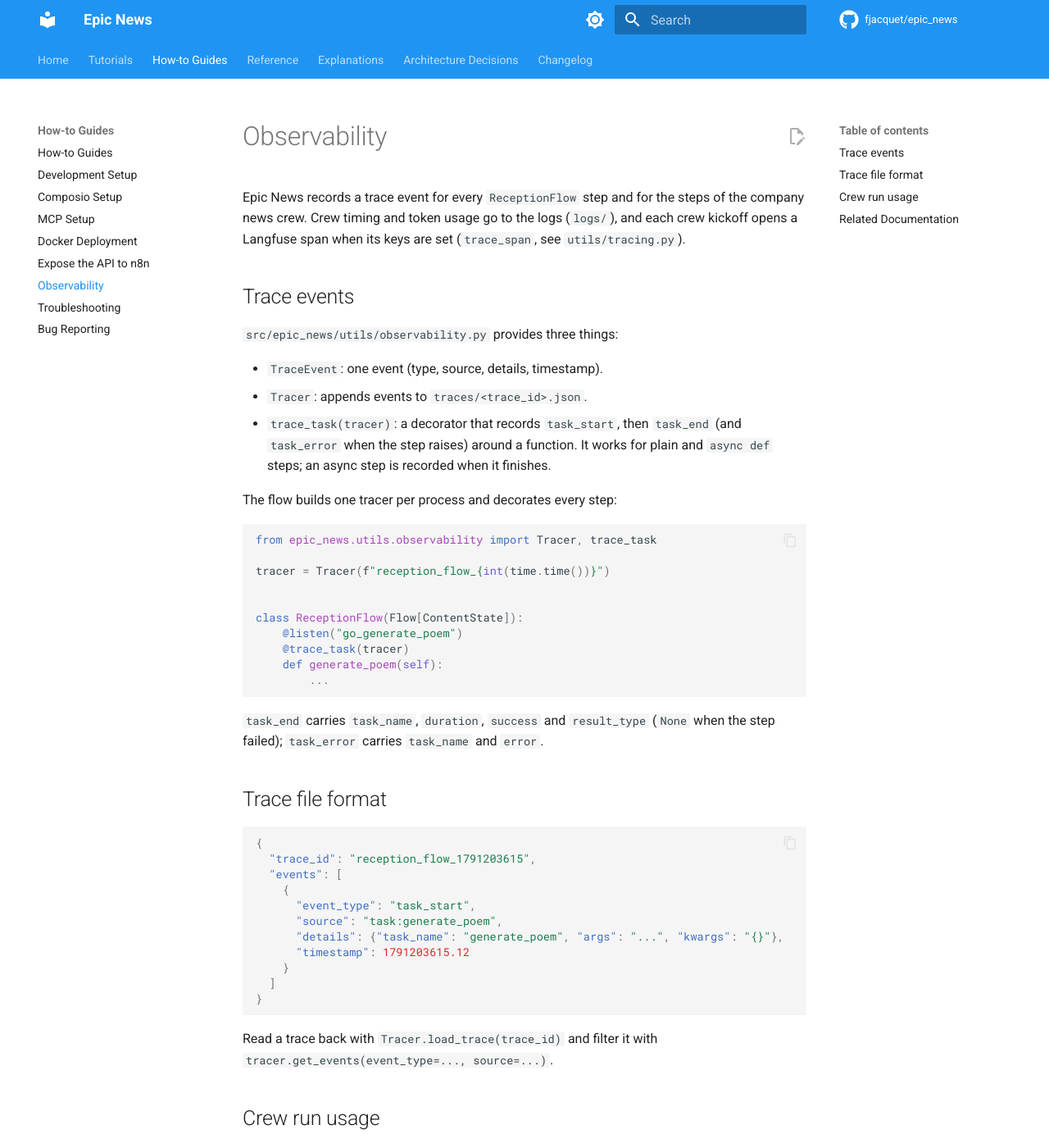
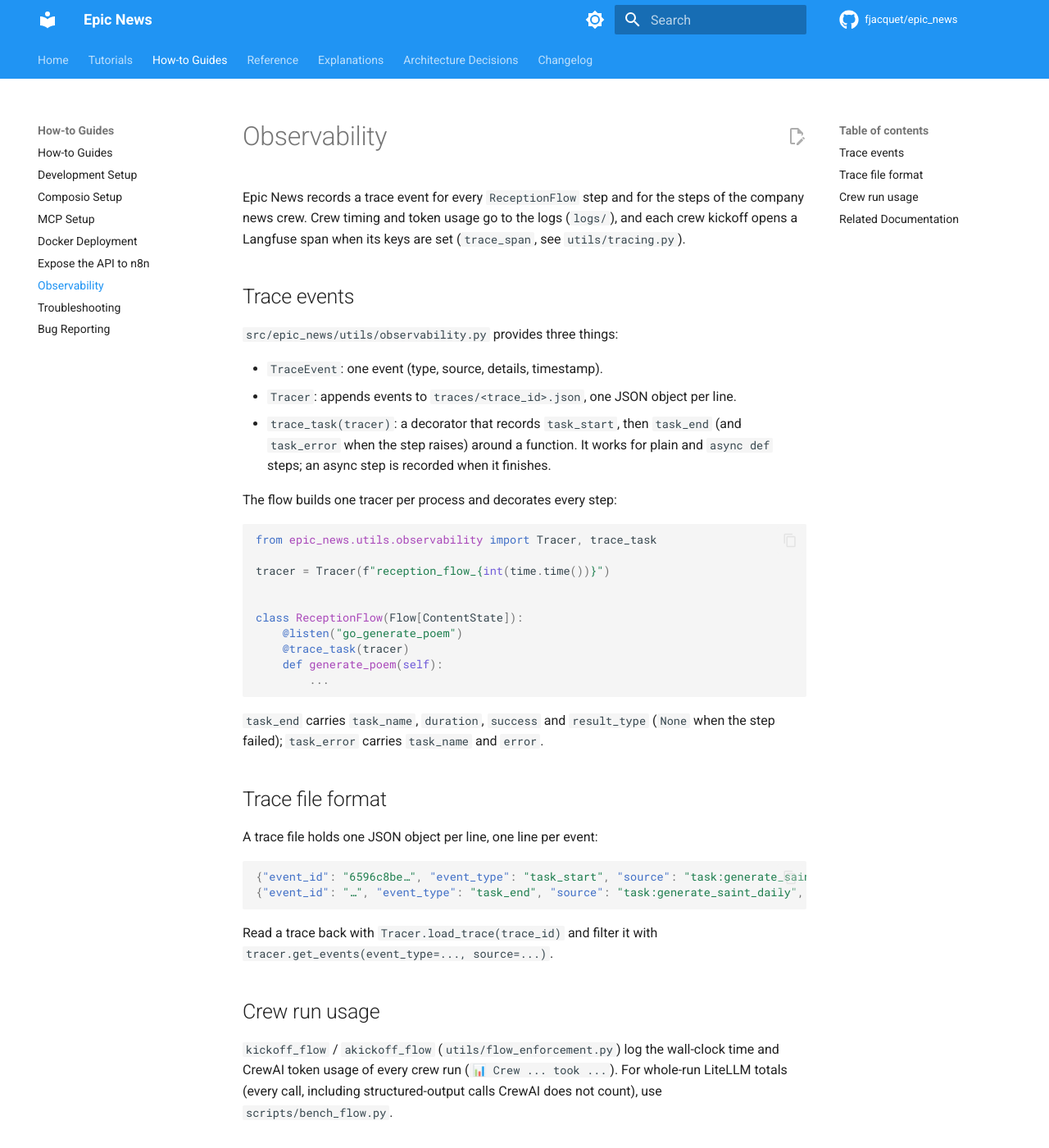
Before and after one commit to fjacquet/epic_news, an MkDocs documentation site: the page built from docs/how-to/observability.md, in a window 1280 px wide and 1400 px high. Shown: the whole window at 82% size. Built offline with MkDocs 1.6.1 and Material for MkDocs 9.7.7, drawn with Linux system fonts in a browser that asks for light colours; comment, search, counter and statistics services are not loaded.

Commit message:
docs: trace files are JSON lines; S8 saint live run
Co-Authored-By: Claude Opus 5.5 <noreply@anthropic.com>
Claude-Session: https://claude.ai/code/session_018QNoTDtJL1CBKLZyD8jDzP

````diff
--- a/docs/how-to/observability.md
+++ b/docs/how-to/observability.md
@@ -9,7 +9,7 @@ kickoff opens a Langfuse span when its keys are set (`trace_span`, see `utils/tr
 `src/epic_news/utils/observability.py` provides three things:
 
 - `TraceEvent`: one event (type, source, details, timestamp).
-- `Tracer`: appends events to `traces/<trace_id>.json`.
+- `Tracer`: appends events to `traces/<trace_id>.json`, one JSON object per line.
 - `trace_task(tracer)`: a decorator that records `task_start`, then `task_end` (and
   `task_error` when the step raises) around a function. It works for plain and
   `async def` steps; an async step is recorded when it finishes.
@@ -34,18 +34,11 @@ step failed); `task_error` carries `task_name` and `error`.
 
 ## Trace file format
 
+A trace file holds one JSON object per line, one line per event:
+
 ```json
-{
-  "trace_id": "reception_flow_1791203615",
-  "events": [
-    {
-      "event_type": "task_start",
-      "source": "task:generate_poem",
-      "details": {"task_name": "generate_poem", "args": "...", "kwargs": "{}"},
-      "timestamp": 1791203615.12
-    }
-  ]
-}
+{"event_id": "6596c8be…", "event_type": "task_start", "source": "task:generate_saint_daily", "details": {"task_name": "generate_saint_daily", "args": "…", "kwargs": "{}"}, "timestamp": 1791220005.1}
+{"event_id": "…", "event_type": "task_end", "source": "task:generate_saint_daily", "details": {"task_name": "generate_saint_daily", "duration": 142.3, "success": true, "result_type": "NoneType"}, "timestamp": 1791220147.4}
 ```
 
 Read a trace back with `Tracer.load_trace(trace_id)` and filter it with
````
Also changed, not shown: docs/superpowers/plans/2026-10-04-efficiency-wave-results.md (+8 -0 lines).
